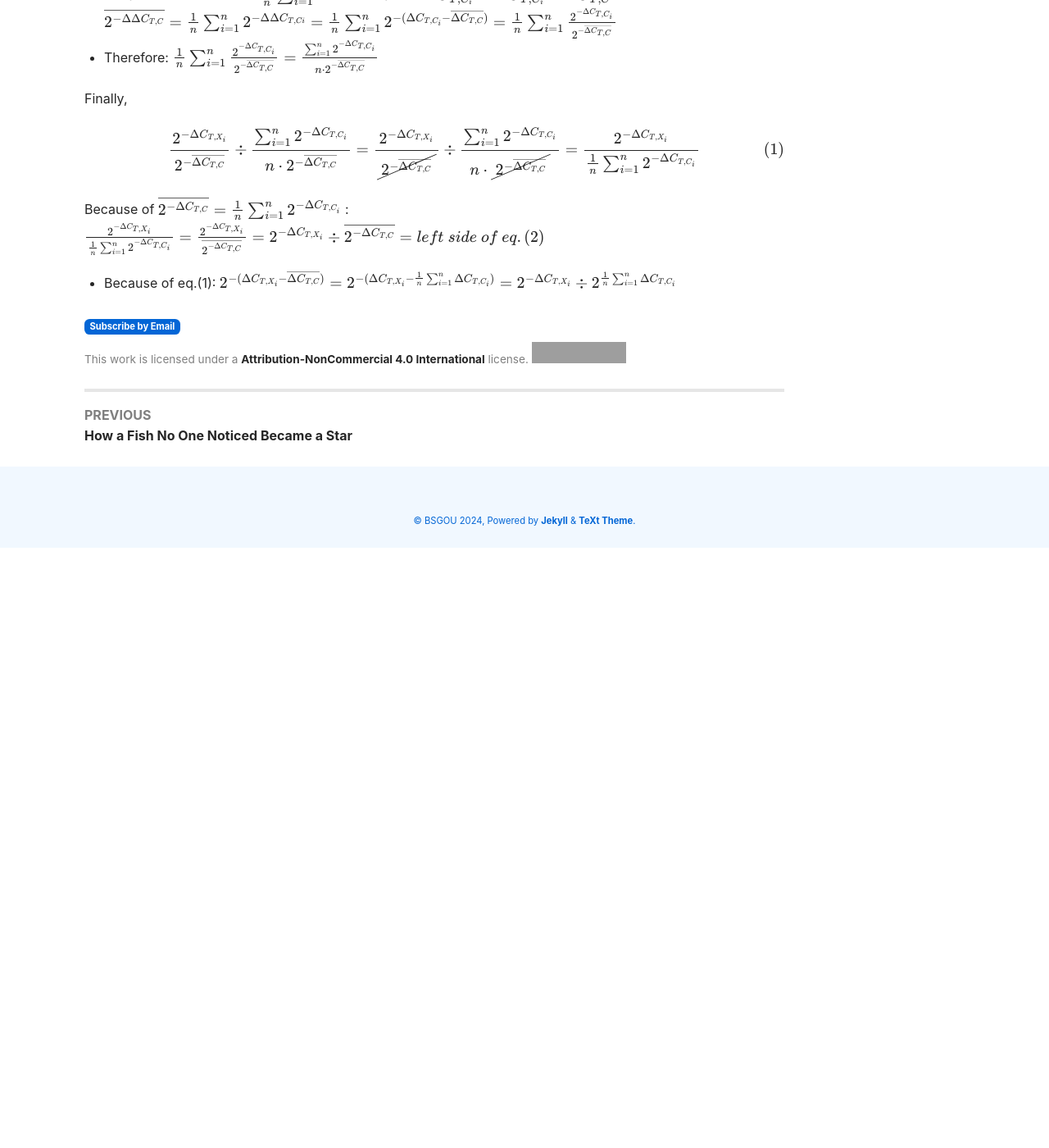
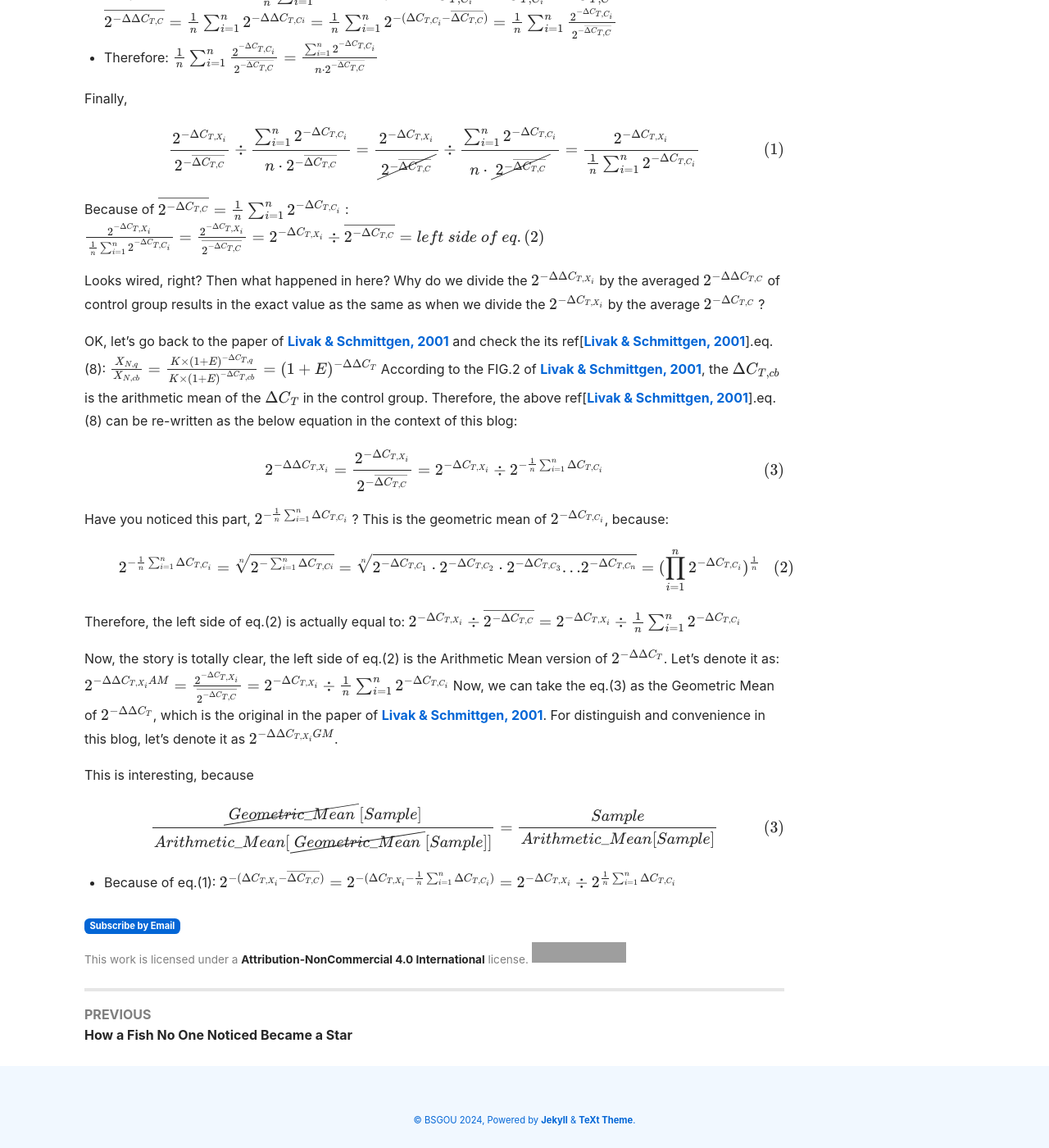
Before and after one commit to LabOnoM/LabOnoM.github.io, a Jekyll site: the page built from _posts/2025-06-10-shall-we-use-geometric-mean.md, in a window 1280 px wide and 1400 px high, scrolled down 1400 px. Shown: the whole window at 82% size. Built offline with Jekyll 4.4.1, drawn with Linux system fonts in a browser that asks for light colours; nearby versions of some CDN libraries; formulas are drawn with MathJax 3; comment, search, counter and statistics services are not loaded; before the commit the page ends 2068 px from its top, so only the background shows below that; some of the changed text lies outside the part shown; grey boxes are pictures that could not be loaded.

Commit message:
vault backup: 2025-06-06 15:15:34

```diff
--- a/_posts/2025-06-10-shall-we-use-geometric-mean.md
+++ b/_posts/2025-06-10-shall-we-use-geometric-mean.md
@@ -12,7 +12,7 @@ tags:
   - Statistics
 ---
 
-Let's denote the blow notations:
+Let's denote the below notations:
  - The PCR Cycles: $C$
  - The PCR Efficiency: $E$
  - The PCR Cycles at the threshold: subscript $T$
@@ -62,6 +62,37 @@ Because of $\overline{2^{-\Delta C_{T,C}}} = \frac{1}{n}\sum_{i=1}^{n} 2^{-\Delt
 $$\frac{2^{-\Delta C_{T,X_i}}}{\frac{1}{n} \sum_{i=1}^{n} 2^{-\Delta C_{T,C_i}}} = \frac{2^{-\Delta C_{T,X_i}}}{\overline{2^{-\Delta C_{T,C}}}} = 2^{-\Delta C_{T,X_i}}\div\overline{2^{-\Delta C_{T,C}}} = left\ side\ of\ eq.(2)$$
 
 
+Looks wired, right? Then what happened in here? Why do we divide the $2^{-\Delta\Delta C_{T,X_i}}$ by the averaged $2^{-\Delta\Delta C_{T,C}}$ of control group results in the exact value as the same as when we divide the $2^{-\Delta C_{T,X_i}}$ by the average $2^{-\Delta C_{T,C}}$ ?
+
+ OK, let's go back to the paper of [Livak & Schmittgen, 2001](https://pubmed.ncbi.nlm.nih.gov/11846609/) and check the its ref\[[Livak & Schmittgen, 2001](https://pubmed.ncbi.nlm.nih.gov/11846609/)\].eq.(8):
+ $$\frac{X_{N,q}}{X_{N,cb}}=\frac{K\times(1+E)^{-\Delta C_{T,q}}}{K\times(1+E)^{-\Delta C_{T,cb}}}=(1+E)^{-\Delta\Delta C_T}$$
+According to the FIG.2 of [Livak & Schmittgen, 2001](https://pubmed.ncbi.nlm.nih.gov/11846609/), the $\Delta C_{T,cb}$ is the arithmetic mean of the $\Delta C_{T}$ in the control group. Therefore, the above ref\[[Livak & Schmittgen, 2001](https://pubmed.ncbi.nlm.nih.gov/11846609/)\].eq.(8) can be re-written as the below equation in the context of this blog:
+
+$$ 2^{-\Delta\Delta C_{T,X_i}} = \frac{2^{-\Delta C_{T,X_i}}}{2^{-\overline{\Delta C_{T,C}}}} = {2^{-\Delta C_{T,X_i}}}\div{2^{-\frac{1}{n} \sum_{i=1}^n \Delta C_{T,C_i}}} \tag{3}$$
+
+Have you noticed this part, ${2^{-\frac{1}{n} \sum_{i=1}^n \Delta C_{T,C_i}}}$ ? This is the geometric mean of $2^{-\Delta C_{T,C_i}}$, because:
+
+$$ {2^{-\frac{1}{n}\sum_{i=1}^{n}{\Delta C_{T,C_i}}}} = \sqrt[n]{2^{-\sum_{i=1}^{n}{\Delta C_{T,Ci}}}} = \sqrt[n]{2^{-\Delta C_{T, C_1}}\cdot2^{-\Delta C_{T, C_2}}\cdot 2^{-\Delta C_{T, C_3}}...2^{-\Delta C_{T, C_n}}} = (\prod^n_{i=1}{2^{-\Delta C_{T,C_i}}})^\frac{1}{n} $$
+
+
+Therefore, the left side of eq.(2) is actually equal to:
+$$ 2^{-\Delta C_{T,X_i}}\div\overline{2^{-\Delta C_{T,C}}} = 2^{-\Delta C_{T,X_i}}\div\frac{1}{n}\sum_{i=1}^{n}{2^{-\Delta C_{T,C_i}}} $$
+
+Now, the story is totally clear, the left side of eq.(2) is the Arithmetic Mean version of $2^{-\Delta\Delta C_T}$. Let's denote it as:
+$$ 2^{-\Delta\Delta{C_{T,X_i}}AM} = \frac{2^{-\Delta C_{T,X_i}}}{\overline{2^{-\Delta C_{T,C}}}} = 2^{-\Delta C_{T,X_i}}\div\frac{1}{n}\sum_{i=1}^{n}{2^{-\Delta C_{T,C_i}}} \tag{4}$$
+Now, we can take the eq.(3) as the Geometric Mean of $2^{-\Delta\Delta C_T}$, which is the original in the paper of [Livak & Schmittgen, 2001](https://pubmed.ncbi.nlm.nih.gov/11846609/). For distinguish and convenience in this blog, let's denote it as $2^{-\Delta\Delta{C_{T,X_i}}GM}$.
+
+
+
+This is interesting, because
+
+
+$$\frac{\cancel{Geometric\_Mean}[Sample]}{Arithmetic\_Mean[\cancel{Geometric\_Mean}[Sample]]} = \frac{Sample}{Arithmetic\_Mean[Sample]}$$
+
+
+
+
+
 
 
   - Because of eq.(1):
```
Also changed, not shown: other parts of _posts/2025-06-10-shall-we-use-geometric-mean.md (+1 -1 lines).
